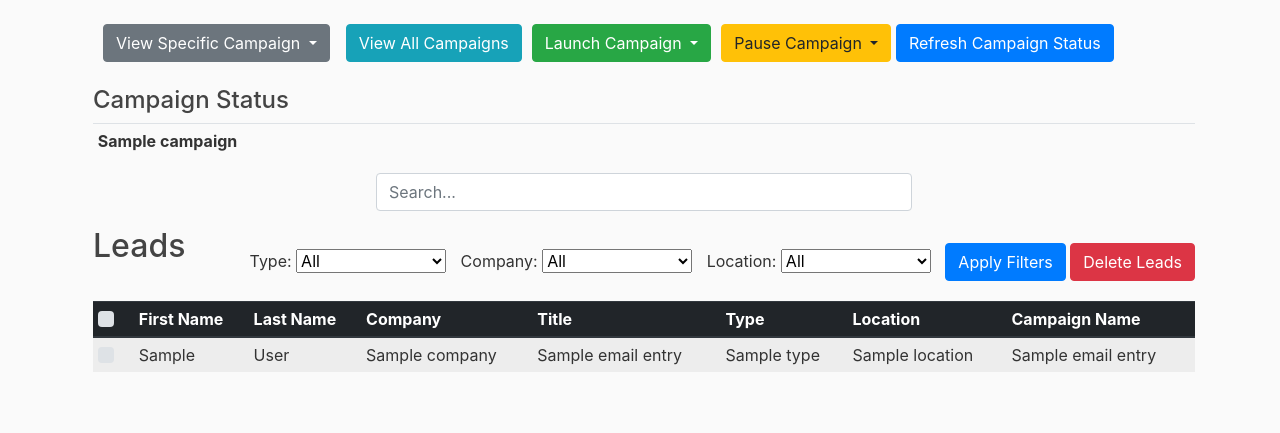
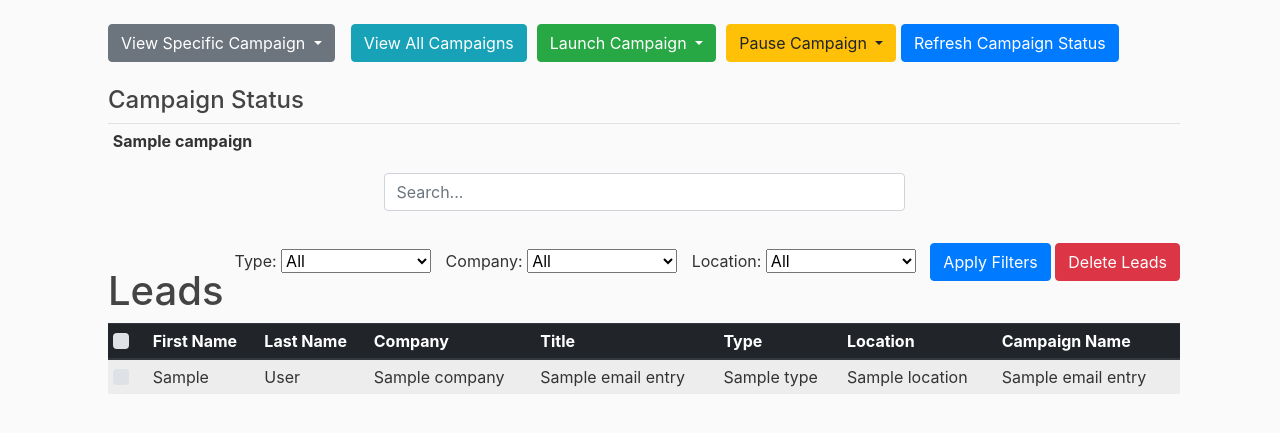
Before and after one commit to Orenil/Django-Contacts, a Django app: template contacts/templates/campaign.html in a window 1280 px wide. Shown: the part 56-489 px from the top of the page. Run offline with Django 3.2, Linux system fonts and the light colour scheme; the template is opened without the code that fills it: most values are stand-ins (such as "Sample title", 1, 10 or a date in 2020); some libraries are stand-ins or nearby versions.

Commit message:
updated changes

```diff
--- a/contacts/templates/campaign.html
+++ b/contacts/templates/campaign.html
@@ -30,10 +30,10 @@
     <form method="post" action="{% url 'delete_selected_leads' %}">
         {% csrf_token %}
 
+        <div class="container mt-2">
             <div class="ml-2">
-            <!-- Form for selecting a campaign -->
                 <div class="d-flex align-items-center">
-                <div class="dropdown", style="margin-left: 10px;">
+                    <div class="dropdown">
                         <button class="btn btn-secondary dropdown-toggle" type="button" id="viewCampaignDropdown" data-toggle="dropdown" aria-haspopup="true" aria-expanded="false">
                             View Specific Campaign
                         </button>
@@ -75,14 +75,12 @@
                     <div class="table-responsive">
                         <table class="table table-sm">
                             <tbody>
-                            <tr>
                                 {% for campaign in distinct_campaigns %}
                                     <td class="smaller-text">
                                         <strong>{{ campaign }}</strong><br>
                                         <span id="{{ campaign }}_status"></span>
                                     </td>
                                 {% endfor %}
-                            </tr>
                             </tbody>
                         </table>
                     </div>
@@ -122,9 +120,11 @@
                     <button class="btn btn-danger" id="deleteLeadsButton" type="submit">Delete Leads</button>
                 </div>
 
-            <div id="campaignContent" class="mt-3">
-                <h2>Leads</h2>
-                <div id="campaignEmailsContainer">
+                <!-- Add a line break or use a container for the leads table -->
+                <br>
+
+                <div class="mt-3">
+                    <h1>Leads</h1>
                     <table class="table table-striped table-sm">
                         <thead class="thead-dark">
                             <tr>
```
Also changed, not shown: db.sqlite3. Lines whose indentation alone changed are shown as unchanged.
